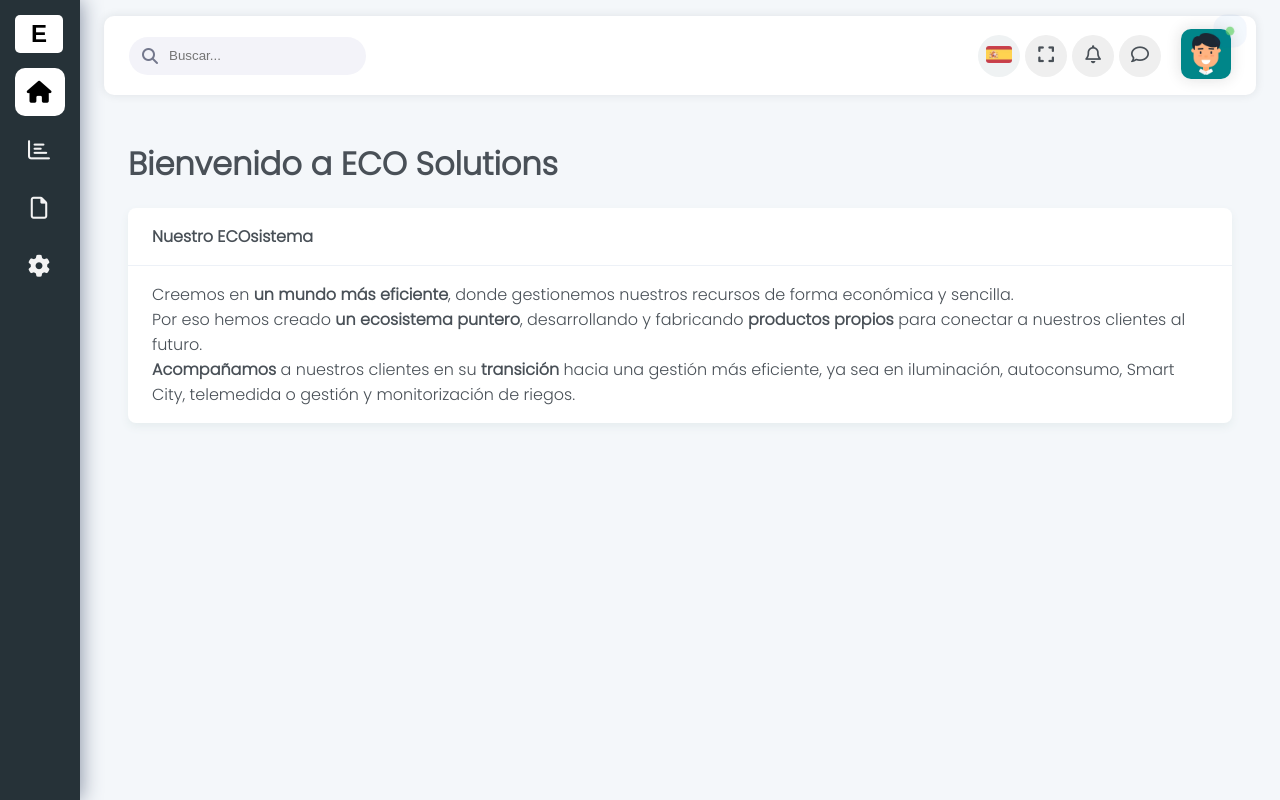
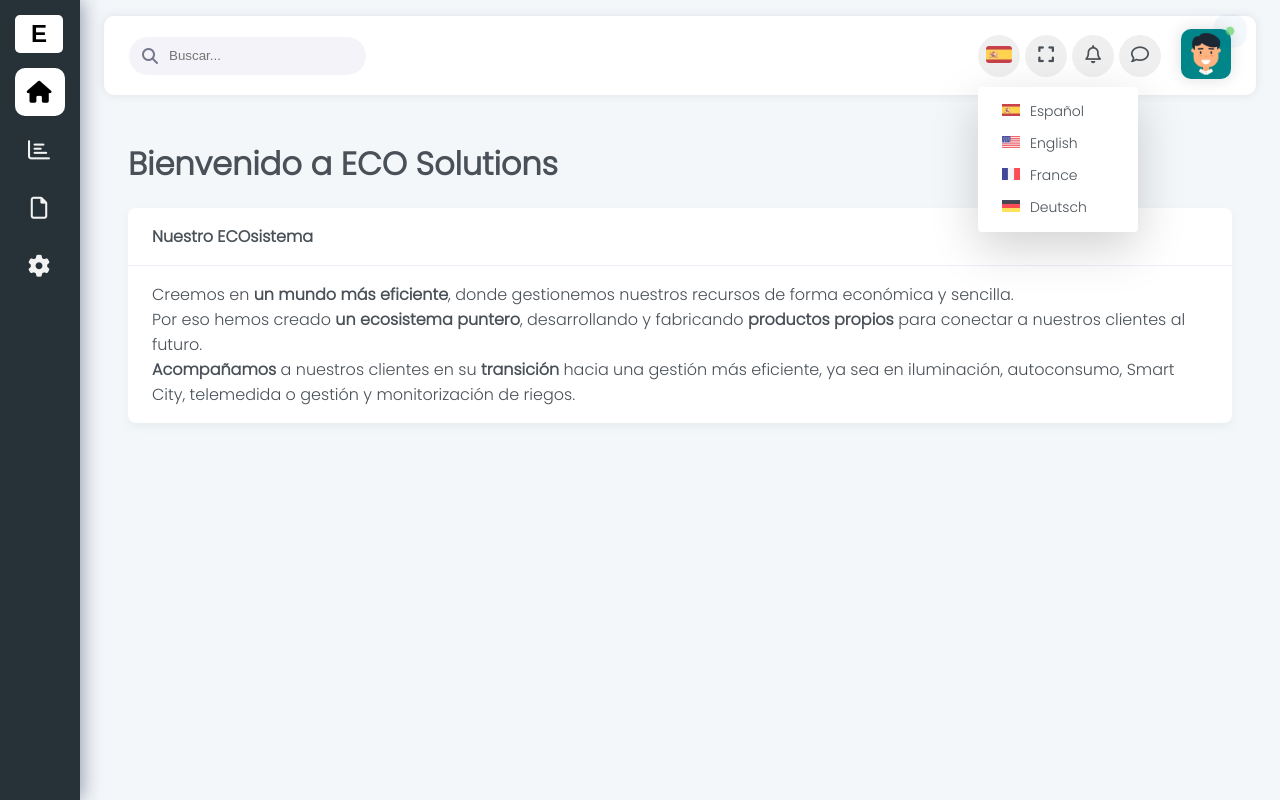
Before and after one commit to Araneth25/ECOSolutions, an Angular app in the folder front/: page /dashboard in a window 1280 px wide. Both pictures are taken after a click on the button 999 px from the left and 55 px from the top of the page. Built offline with nearby package versions, Linux system fonts and the light colour scheme.

Commit message:
Agregando banderas e idiomas disponibles visual

```diff
--- /dev/null
+++ b/front/src/app/header/header-dummy-data.ts
@@ -0,0 +1,18 @@
+export const languages = [
+    {
+        language: 'Español',
+        flag:'spain',
+    },
+    {
+        language: 'English',
+        flag:'us',
+    },
+    {
+        language: 'France',
+        flag:'france',
+    },
+    {
+        language: 'Deutsch',
+        flag:'germany',
+    }
+]
--- a/front/src/app/header/header.component.css
+++ b/front/src/app/header/header.component.css
@@ -209,3 +209,29 @@
     padding: 0.47rem 0.75rem;
     border-radius: 0.25rem;
 }
+
+.overlay-language {
+    padding: 0.5rem 0;
+}
+
+.overlay-language ul {
+    list-style: none;
+    width: 10rem;
+}
+
+.overlay-language ul li {
+    padding: 0.35rem 1.5rem;
+    font-size: 14px;
+    font-weight: 400;
+    color: #495057;
+    cursor: pointer;
+}
+
+.overlay-language ul li img {
+    margin-right: 0.6rem;
+    height: 12px;
+}
+
+.overlay-language ul li:hover {
+    background: #eff2f3;
+}
--- a/front/src/app/header/header.component.html
+++ b/front/src/app/header/header.component.html
@@ -22,8 +22,8 @@
         <div class="head-content-right">
             <div class="head-menu">
                 <div class="head-menu-item">
-                    <button class="head-menu-item-btn ripple">
-                        <img [src]="'assets/banderas/spain.jpg'" class="flag" alt="flag">
+                    <button class="head-menu-item-btn ripple" [cdkMenuTriggerFor]="languageOverlay">
+                        <img [src]="'assets/banderas/' + selectedLanguage.flag + '.jpg'" class="flag" alt="flag">
                     </button>
                 </div>
                 <div class="head-menu-item">
@@ -60,3 +60,14 @@
         </button>
     </div>
 </ng-template>
+
+<ng-template #languageOverlay>
+    <div class="overlay overlay-language overlay-fall" cdkMenu>
+        <ul>
+            <li *ngFor="let lang of languages" cdkMenuItem>
+                <img [src]="'assets/banderas/' + lang.flag + '.jpg'" alt="flag">
+                <span>{{lang.language}}</span>
+            </li>
+        </ul>
+    </div>
+</ng-template>
--- a/front/src/app/header/header.component.ts
+++ b/front/src/app/header/header.component.ts
@@ -1,4 +1,5 @@
 import { Component, HostListener, Input, OnInit } from '@angular/core';
+import { languages } from './header-dummy-data';
 
 @Component({
   selector: 'app-header',
@@ -11,6 +12,9 @@
   @Input() screenWidth = 0;
 
   canShowSearchAsOverlay = false;
+  selectedLanguage: any;
+
+  languages = languages;
 
   constructor(){
 
@@ -23,6 +27,7 @@
 
   ngOnInit(): void {
       this.checkCanShowSearchAsOverlay(window.innerWidth);
+      this.selectedLanguage = this.languages[0];
   }
 
   getHeadClass(): string {
```
